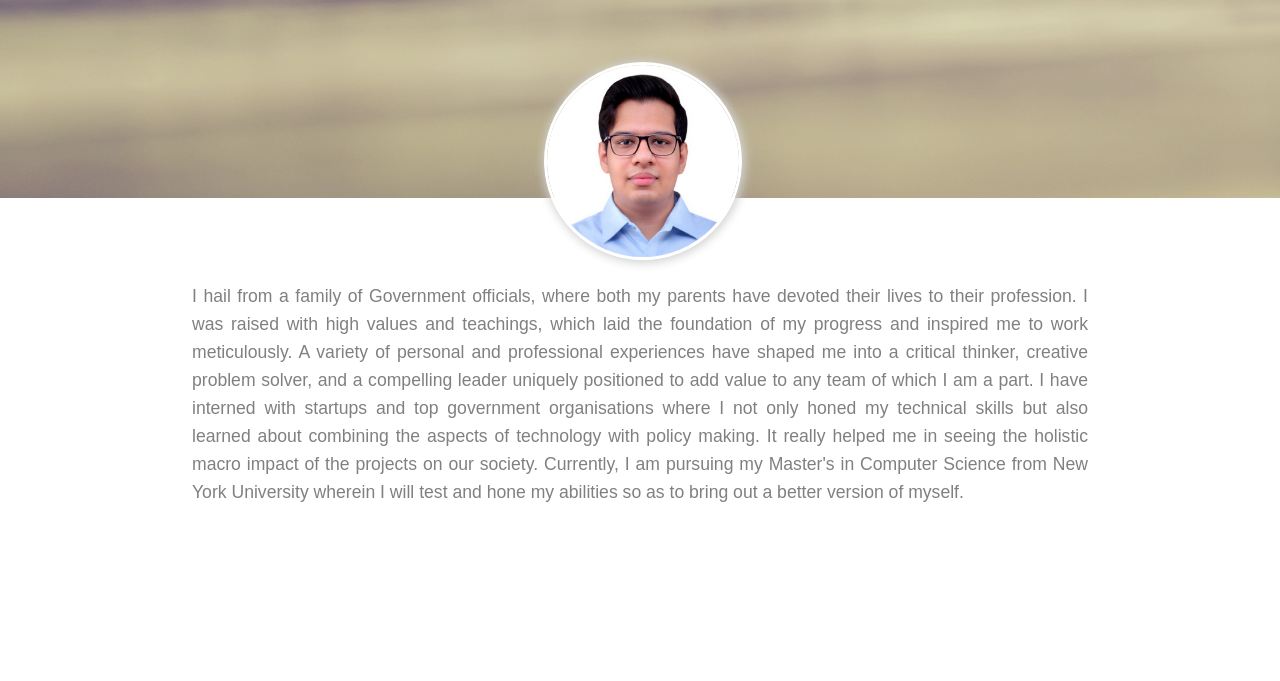
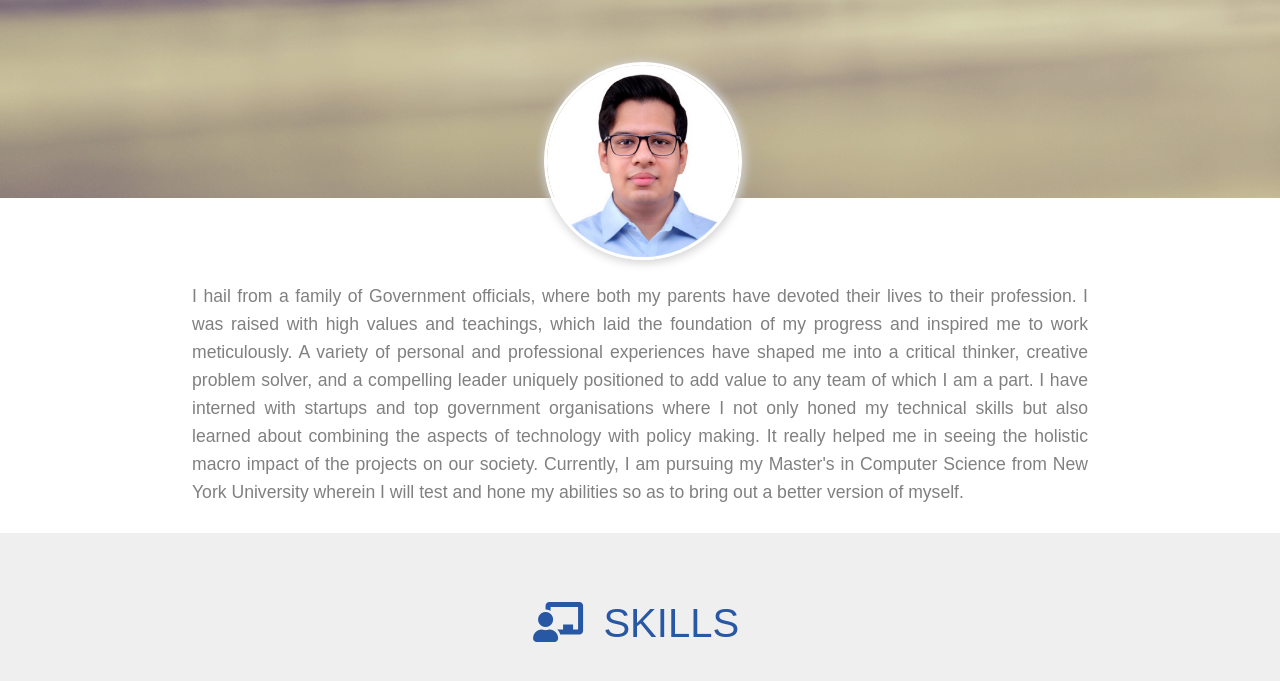
Before and after one commit to vikrambadhan/My-Resume, a plain HTML site: page index.html in a window 1280 px wide. Shown: the part 341-1022 px from the top of the page. Before the commit the page ends 874 px from the top, so only its background shows below. Drawn offline with Linux system fonts and the light colour scheme.

Commit message:
Adding resume skill section and heading

```diff
--- a/index.html
+++ b/index.html
@@ -71,7 +71,7 @@
                     </li>
                 </ul>
 
-                </div>
+                </dv>
 
             </div>
 
@@ -85,7 +85,7 @@
             <div id="about-para">
 
                 <p>
-                    I hail from a family of Government officials, where both my parents have devoted their lives to their profession. I was raised with high values and teachings, which laid the foundation of my progress and inspired me to work meticulously. A variety of personal and professional experiences have shaped me into a critical thinker, creative problem solver, and a compelling leader uniquely positioned to add value to any team of which I am a part. I have interned with startups and top government organisations where I not only honed my technical skills but also learned about combining the aspects of technology with policy making. It really helped me in seeing the holistic macro impact of the projects on our society. Currently, I am pursuing my Master's in Computer Science from New York University wherein I will test and hone my abilities so as to bring out a better version of myself.
+                     I hail from a family of Government officials, where both my parents have devoted their lives to their profession. I was raised with high values and teachings, which laid the foundation of my progress and inspired me to work meticulously. A variety of personal and professional experiences have shaped me into a critical thinker, creative problem solver, and a compelling leader uniquely positioned to add value to any team of which I am a part. I have interned with startups and top government organisations where I not only honed my technical skills but also learned about combining the aspects of technology with policy making. It really helped me in seeing the holistic macro impact of the projects on our society. Currently, I am pursuing my Master's in Computer Science from New York University wherein I will test and hone my abilities so as to bring out a better version of myself.
 
             </div>
 
@@ -95,6 +95,21 @@
 
 
         <section id="skills">
+            <h1 class="section-heading mb75px ">
+                <span>
+                    <i class="fas fa-chalkboard-teacher"></i>
+                </span>
+                <span> SKILLS </span>
+            </h1>
+
+            <div class="skills-display">
+
+                <div class="skill-progress">
+
+                </div>
+
+
+            </div>
 
         </section>
 
--- a/style.css
+++ b/style.css
@@ -96,6 +96,20 @@ section:nth-child(2n + 1) {
     background-color: white;
 }
 
+.section-heading {
+    width: auto;
+    padding: 20px 10px 10px;
+    font-weight: 400;
+}
+
+.section-heading span {
+    font-size: 40px;
+    color: #2857a4;
+    display: inline-block;
+    padding-top: 10px;
+    margin-right: 0.5rem;
+}
+
 /*About Section*/
 
 #about {
@@ -132,6 +146,27 @@ section:nth-child(2n + 1) {
     font-size: 1.1rem;
 }
 
+/*Skills Section*/
+
+
+.skills-display {
+    width: 70%;
+    /*height: 100px;*/
+    /*border: 2px solid black; 	*/
+    display: flex;
+    flex-wrap: wrap;
+    justify-content: space-between;
+}
+
+
+
+/* Common Margin Classes */
+.mb75px {
+    margin-bottom: 75px;
+}
+
+/*common color classes */
+
 .text-highlight {
     color: #2857a4;
     font-weight: 600;
```
